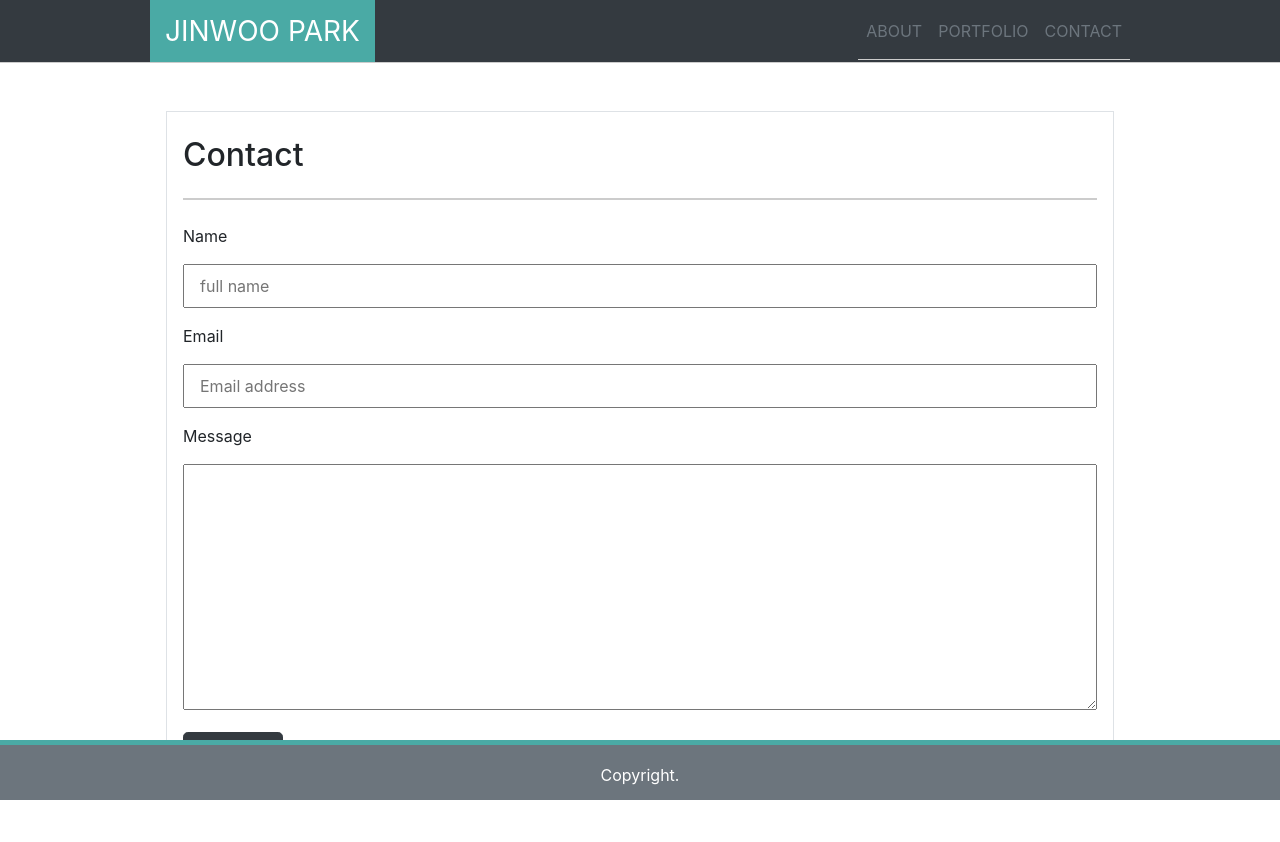
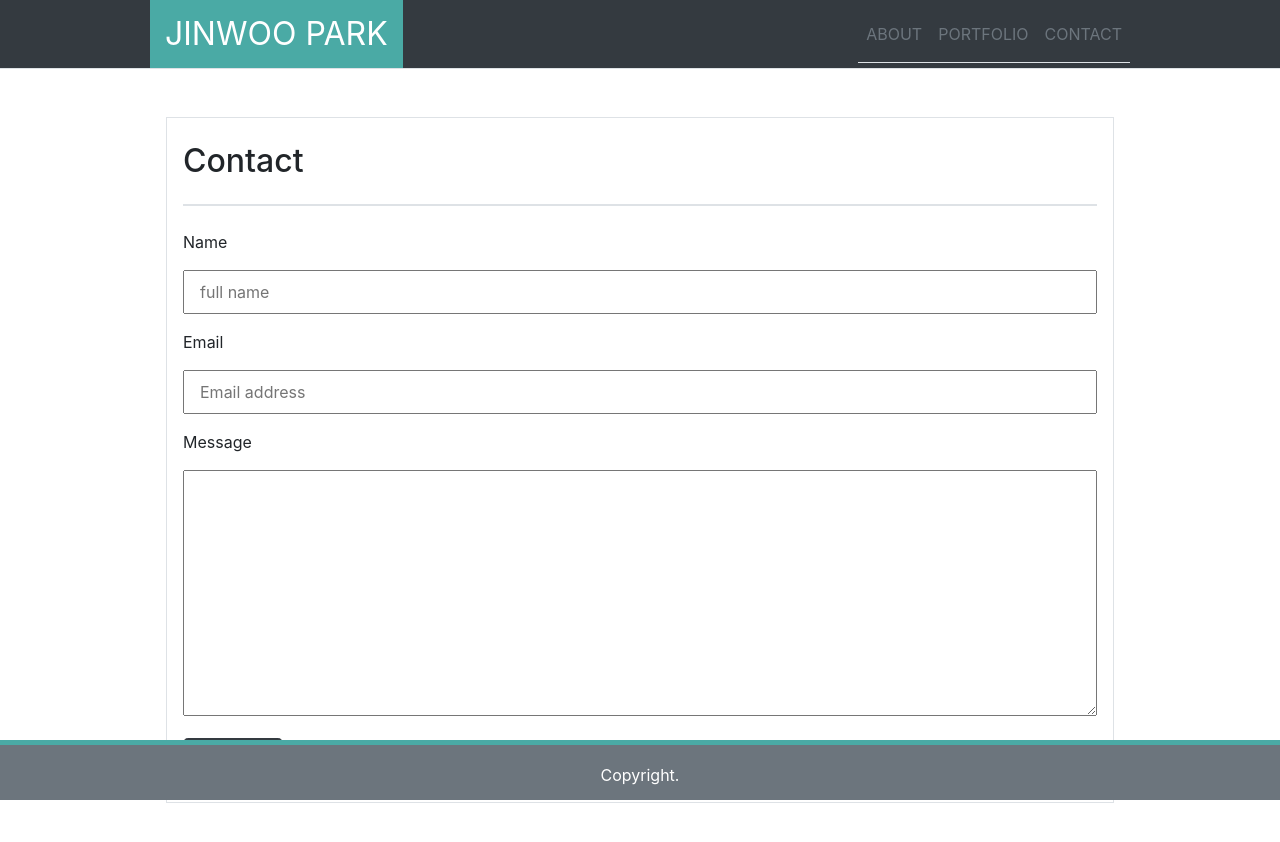
Before and after one commit to spjw99/Bootstrap-Portfolio, a plain HTML site: page contact.html in a window 1280 px wide. Drawn offline with nearby package versions, Linux system fonts and the light colour scheme.

Commit message:
forgot to add css into style.css file

```diff
--- a/assets/css/style.css
+++ b/assets/css/style.css
@@ -0,0 +1,10 @@
+.nav-wrapper{padding: 0 10px;}
+    .cust_max_width{max-width: 980px;}
+    .logo { background-color: #4aaaa5; padding: 10px 15px;font-size:2rem;}
+    .border-top-5 { border-top:5px solid #4aaaa5!important; }
+    .border-bottom-1 { border-bottom:1px solid #dee2e6; }
+    .border-bottom-2 { border-bottom:2px solid #dee2e6; }
+    .footer{position: fixed;left:0;bottom: 0;width: 100%;height: 60px;line-height: 60px;}
+    .caption{position: relative;background-color: #4aaaa5;color: white;top: -53px;padding: 5px 0;text-align: center;opacity: 0.5;width:50%;margin:0 auto;}
+    .caption:hover {opacity: 1;}
+    .helper {display: inline-block;height: 100%;vertical-align: middle;}
--- a/contact.html
+++ b/contact.html
@@ -11,15 +11,6 @@
   <!-- We need to bring in the bootstrap CSS -->
   <link rel="stylesheet" href="https://maxcdn.bootstrapcdn.com/bootstrap/4.0.0/css/bootstrap.min.css">
   <link rel="stylesheet" href="assets/css/style.css">
-<style>
-    .nav-wrapper{padding: 0 10px;}
-    .cust_max_width{max-width: 980px;}
-    .logo { background-color: #4aaaa5; padding: 10px 15px;font-size:1.75rem;}
-    .border-top-5 { border-top:5px solid #4aaaa5!important; }
-    .border-bottom-1 { border-bottom:1px solid #cccccc; }
-    .border-bottom-2 { border-bottom:2px solid #cccccc; }
-    .footer{position: fixed;left:0;bottom: 0;width: 100%;height: 60px;line-height: 60px;}
-</style>
 </head>
 
 <body>
```
Also changed, not shown: index.html (+0 -9 lines), portfolio.html (+0 -12 lines).
